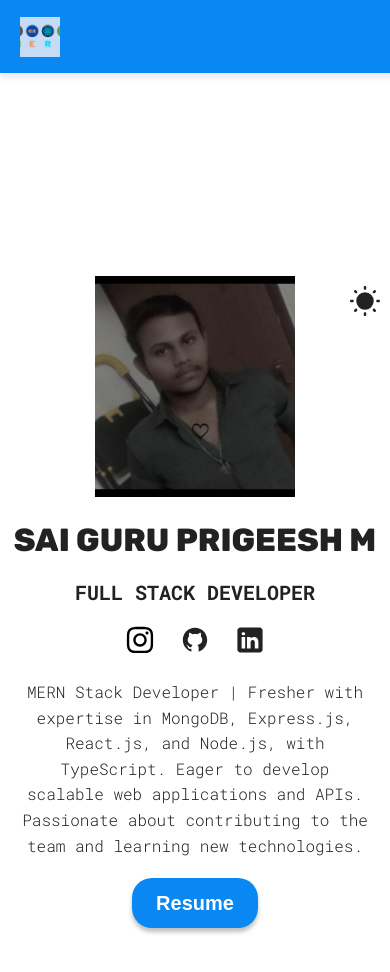
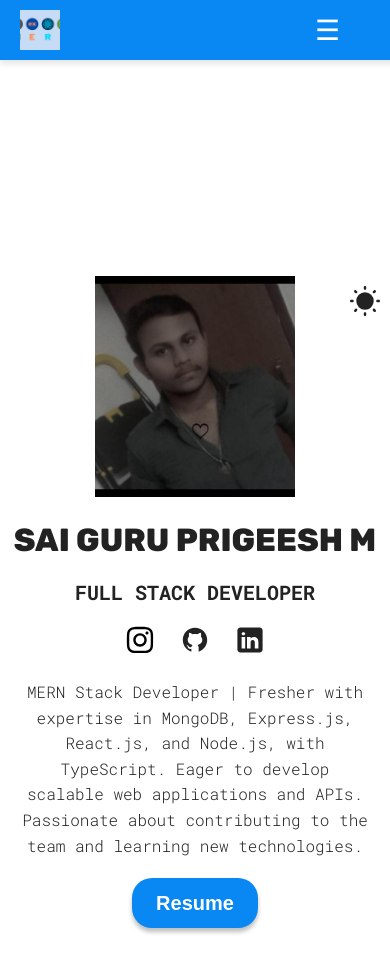
Before and after one commit to Sai-guru/Portfolio-Prigeesh, a React (Vite) app in the folder frontend/: page / in a window 390 px wide. Shown: the top 972 px of the page. Built offline with nearby package versions, Linux system fonts and the light colour scheme.

Commit message:
made menu bar

```diff
--- a/frontend/src/App.css
+++ b/frontend/src/App.css
@@ -108,3 +108,18 @@ p {
     }
   }
 }
+.menu-icon {
+  display: none;
+  font-size: 28px;
+  cursor: pointer;
+  color: var(--btn-text-color);
+}
+
+/* Show menu icon on mobile */
+@media (max-width: 800px) {
+  .menu-icon {
+    display: block;
+    position: absolute;
+    right: 90px;
+  }
+}
--- a/frontend/src/sections/Contact/Contact.jsx
+++ b/frontend/src/sections/Contact/Contact.jsx
@@ -1,7 +1,9 @@
 import { useState } from 'react';
 import styles from './ContactStyles.module.css';
 
-function Contact() {
+
+
+const Contact = () => {
   const [status, setStatus] = useState(null); // To show success or error message
 
   const handleSubmit = async (e) => {
@@ -82,4 +84,6 @@ function Contact() {
   );
 }
 
+
+
 export default Contact;
--- a/frontend/src/sections/Education/Education.jsx
+++ b/frontend/src/sections/Education/Education.jsx
@@ -1,7 +1,8 @@
 
 import './Education.css';
 
-function Education() {
+
+const Education = () => {
   return (
     <div className="education-container">
       <h2 className="section-title">Education</h2>
@@ -45,4 +46,5 @@ function Education() {
   );
 }
 
+
 export default Education;
--- a/frontend/src/sections/Footer/Footer.jsx
+++ b/frontend/src/sections/Footer/Footer.jsx
@@ -1,6 +1,7 @@
 import styles from './FooterStyles.module.css';
 
-function Footer() {
+
+const Footer = () => {
   return (
     <section id="footer" className={styles.container}>
       <p>
@@ -11,4 +12,5 @@ function Footer() {
   );
 }
 
+
 export default Footer;
--- a/frontend/src/sections/Hero/Hero.jsx
+++ b/frontend/src/sections/Hero/Hero.jsx
@@ -10,7 +10,8 @@ import CV from '../../assets/cv.pdf';
 import { useTheme } from '../../common/ThemeContext';
 import { FaInstagram } from 'react-icons/fa';
 
-function Hero() {
+
+const Hero = () => {
   const { theme, toggleTheme } = useTheme();
 
   const themeIcon = theme === 'light' ? sun : moon;
@@ -63,4 +64,5 @@ function Hero() {
   );
 }
 
+
 export default Hero;
--- a/frontend/src/sections/Navbar/Navbar.css
+++ b/frontend/src/sections/Navbar/Navbar.css
@@ -63,14 +63,29 @@
   /* Media queries for responsiveness */
   @media (max-width: 800px) {
     .navbar-links {
-      gap: 20px; /* Adjusting gap for smaller screens */
-      justify-content: flex-end; /* Center-align links on smaller screens */
+      flex-direction: column; /* Stack links vertically */
+      gap: 10px;
+      position: absolute;
+      top: 60px;
+      right: 20px;
+      background-color: var(--btn-color);
+      padding: 10px;
+      border-radius: 8px;
+      box-shadow: 0 4px 6px rgba(0, 0, 0, 0.1);
+      display: none; /* Hidden by default */
+    }
+    .navbar-container {
+      justify-content: center; /* Center everything */
     }
     .navbar {
       padding: 10px 20px; /* Reduce padding for small screens */
     }
+    .navbar-links.open {
+      display: flex;
+    }
+
     .navbar-logo {
-      width: 40px; /* Adjust logo size for mobile */
+      width: 40px;
       height: 40px;
     }
   }
--- a/frontend/src/sections/Navbar/Navbar.jsx
+++ b/frontend/src/sections/Navbar/Navbar.jsx
@@ -1,18 +1,26 @@
+import  { useState } from 'react';
 import './Navbar.css';
 import logo from '../../assets/logo.png';
 
-function Navbar() {
+const Navbar = () => {
+  const [menuOpen, setMenuOpen] = useState(false);
+
   const scrollToSection = (sectionId) => {
-    document.getElementById(sectionId).scrollIntoView({
-      behavior: 'smooth',
-    });
+    document.getElementById(sectionId).scrollIntoView({ behavior: 'smooth' });
+    setMenuOpen(false); // Close menu after click
   };
 
   return (
     <nav className="navbar">
       <img src={logo} alt="Logo" className="navbar-logo" />
+
+      {/* Mobile menu toggle */}
+      <div className="menu-icon" onClick={() => setMenuOpen(!menuOpen)}>
+        ☰
+      </div>
+
       <div className="navbar-container">
-        <ul className="navbar-links">
+        <ul className={`navbar-links ${menuOpen ? 'open' : ''}`}>
           <li onClick={() => scrollToSection('home')}>Home</li>
           <li onClick={() => scrollToSection('about')}>About</li>
           <li onClick={() => scrollToSection('projects')}>Projects</li>
@@ -21,6 +29,6 @@ function Navbar() {
       </div>
     </nav>
   );
-}
+};
 
 export default Navbar;
--- a/frontend/src/sections/Projects/Projects.jsx
+++ b/frontend/src/sections/Projects/Projects.jsx
@@ -10,7 +10,9 @@ import digiclk from '../../assets/digiclk.png';
 
 import ProjectCard from '../../common/ProjectCard';
 
-function Projects() {
+
+
+const Projects = () => {
   return (
     <section id="projects" className={styles.container}>
       <h1 className="sectionTitle">Projects</h1>
@@ -61,4 +63,6 @@ function Projects() {
   );
 }
 
+
+
 export default Projects;
--- a/frontend/src/sections/Skills/Skills.jsx
+++ b/frontend/src/sections/Skills/Skills.jsx
@@ -4,7 +4,9 @@ import checkMarkIconLight from '../../assets/checkmark-light.svg';
 import SkillList from '../../common/SkillList';
 import { useTheme } from '../../common/ThemeContext';
 
-function Skills() {
+
+
+const Skills = () => {
   const { theme } = useTheme();
   const checkMarkIcon = theme === 'light' ? checkMarkIconLight : checkMarkIconDark;
 
@@ -44,4 +46,5 @@ function Skills() {
   );
 }
 
+
 export default Skills;
```
Also changed, not shown: frontend/src/App.jsx (+8 -3 lines).
